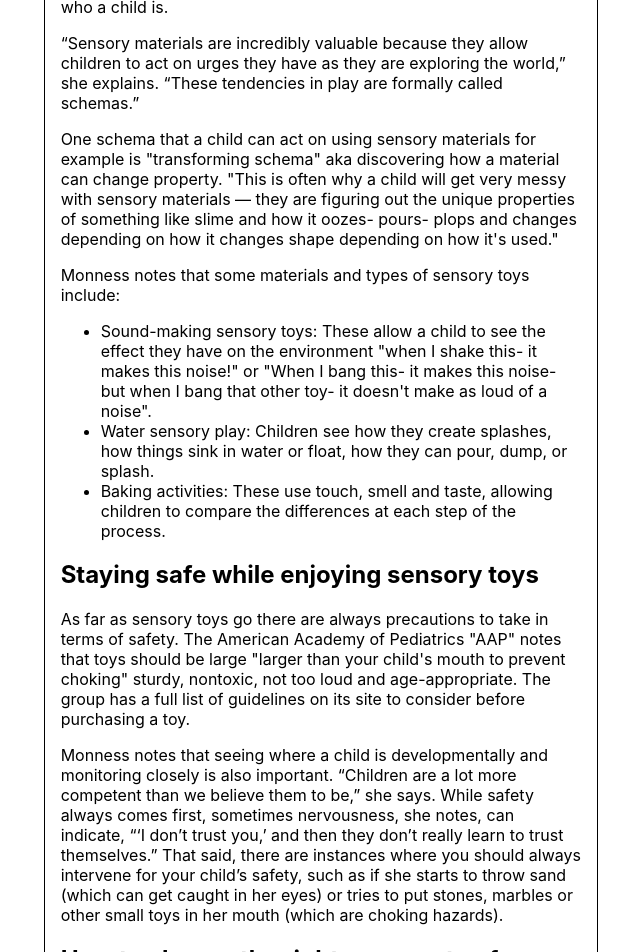
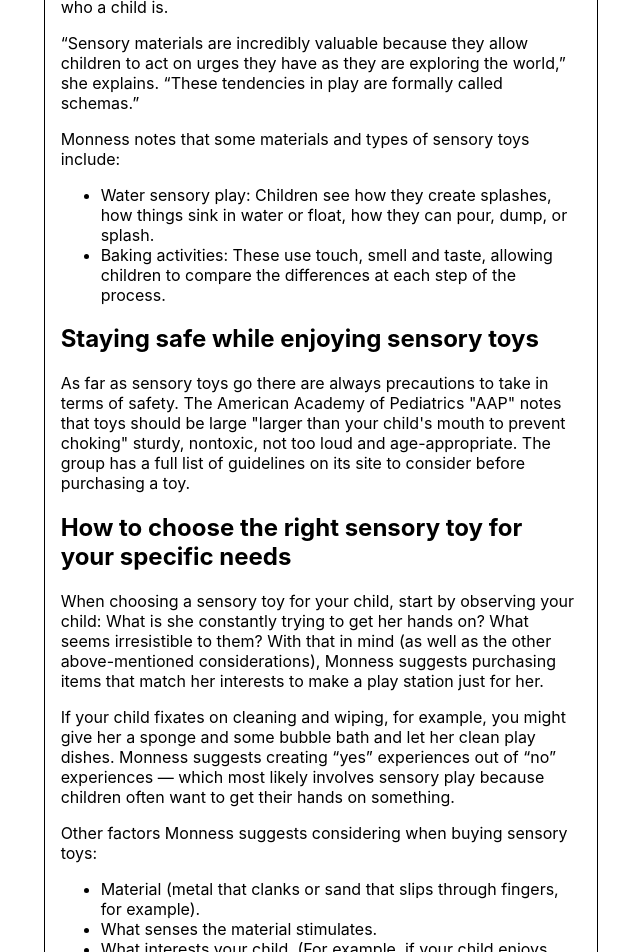
Before and after one commit to ChiemekaAnunkor/affiliate-blog, a Next.js app: page /sensory-toys-for-kids-with-autism in a window 1280 px wide. Shown: the part 1120-2072 px from the top of the page, without its empty margins (335-975 px from the left). Built offline with nearby package versions, Linux system fonts and the light colour scheme.

Commit message:
first article published

```diff
--- a/pages/sensory-toys-for-kids-with-autism.js
+++ b/pages/sensory-toys-for-kids-with-autism.js
@@ -40,17 +40,14 @@ export default function AutismPage() {
       <h2>Different types of sensory toys</h2>
       <p>When it comes to sensory toys and products, there are all different options on the market and sensory toys can be categorized in a variety of ways. (Some of them don’t always look like traditional “toys,” either, as you’ll see from the list below.) Monness suggests grouping sensory toys by the experience they provide as well as who a child is. </p>
       <p>“Sensory materials are incredibly valuable because they allow children to act on urges they have as they are exploring the world,” she explains. “These tendencies in play are formally called schemas.”</p>
-      <p>One schema that a child can act on using sensory materials for example is &#34;transforming schema&#34; aka discovering how a material can change property. &#34;This is often why a child will get very messy with sensory materials — they are figuring out the unique properties of something like slime and how it oozes- pours- plops and changes depending on how it changes shape depending on how it's used.&#34;</p>
       <p>Monness notes that some materials and types of sensory toys include:
       <ul>
-        <li>Sound-making sensory toys: These allow a child to see the effect they have on the environment &#34;when I shake this- it makes this noise!&#34; or &#34;When I bang this- it makes this noise- but when I bang that other toy- it doesn't make as loud of a noise&#34;.</li>
         <li>Water sensory play: Children see how they create splashes, how things sink in water or float, how they can pour, dump, or splash.</li>
         <li>Baking activities: These use touch, smell and taste, allowing children to compare the differences at each step of the process.</li>
       </ul>
       </p>
       <h2>Staying safe while enjoying sensory toys</h2>
       <p>As far as sensory toys go there are always precautions to take in terms of safety. The American Academy of Pediatrics &#34;AAP&#34; notes that toys should be large &#34;larger than your child's mouth to prevent choking&#34; sturdy, nontoxic, not too loud and age-appropriate. The group has a full list of guidelines on its site to consider before purchasing a toy.</p>
-      <p>Monness notes that seeing where a child is developmentally and monitoring closely is also important. “Children are a lot more competent than we believe them to be,” she says. While safety always comes first, sometimes nervousness, she notes, can indicate, “‘I don’t trust you,’ and then they don’t really learn to trust themselves.” That said, there are instances where you should always intervene for your child’s safety, such as if she starts to throw sand (which can get caught in her eyes) or tries to put stones, marbles or other small toys in her mouth (which are choking hazards). </p>
 
       <h2>How to choose the right sensory toy for your specific needs</h2>
 
```
